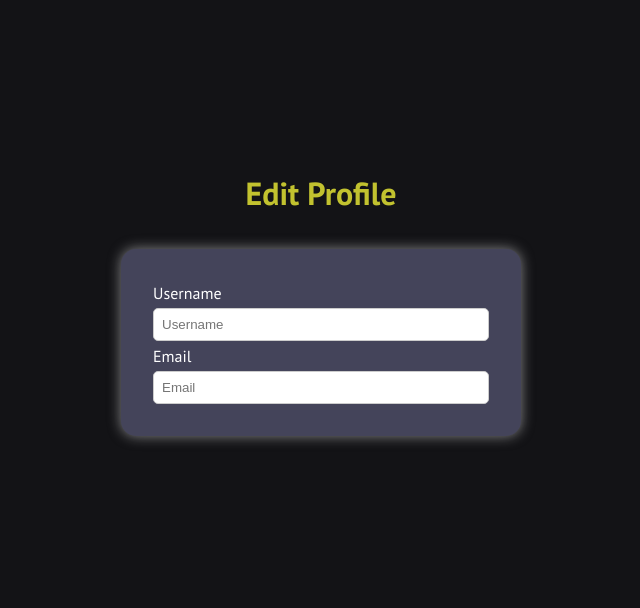
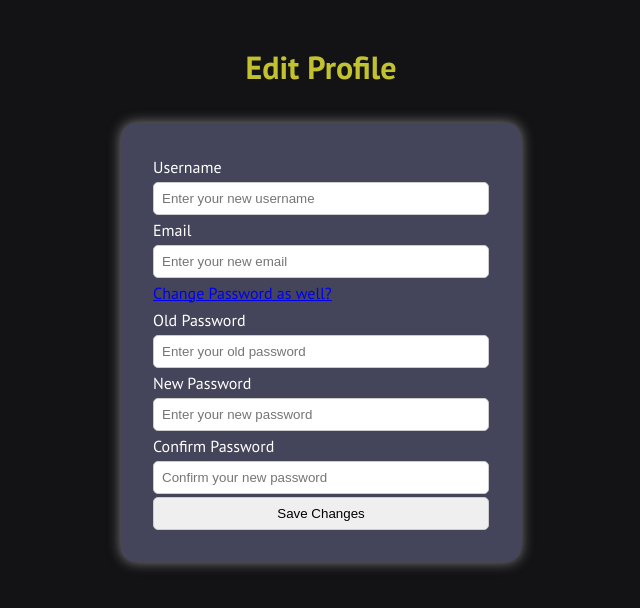
Before and after one commit to IvoGeorgievx/HistoryMuseum, a Flask app: page /edit_profile in a window 1280 px wide. Shown: the part 98-706 px from the top of the page, without its empty margins (319-959 px from the left). Run offline with Flask 3, Linux system fonts and the light colour scheme.

Commit message:
adding features

```diff
--- a/frontend/static/css/edit_profile/edit-profile.css
+++ b/frontend/static/css/edit_profile/edit-profile.css
@@ -0,0 +1,7 @@
+.password-container {
+    display: flex;
+    flex-direction: column;
+    justify-content: center;
+    gap: 3px;
+    background-color: #44445a;
+}
--- a/frontend/templates/edit_profile.html
+++ b/frontend/templates/edit_profile.html
@@ -4,11 +4,21 @@
     <div class="reg-container">
         <h1 class="auth-heading">Edit Profile</h1>
         <form class="reg-form">
-            <label for="username">Username</label>
-            <input type="text" id="username" name="username" placeholder="Username">
-            <label for="email">Email</label>
-            <input type="email" id="email" name="email" placeholder="Email">
-
+            <label for="new-username">Username</label>
+            <input type="text" id="new-username" name="new-username" placeholder="Enter your new username">
+            <label for="new-email">Email</label>
+            <input type="email" id="new-email" name="new-email" placeholder="Enter your new email">
+            <a href="#" class="change-password">Change Password as well?</a>
+            <div class="password-container">
+                <label for="old-password">Old Password</label>
+                <input type="password" id="old-password" name="old-password" placeholder="Enter your old password">
+                <label for="new-password">New Password</label>
+                <input type="password" id="new-password" name="new-password" placeholder="Enter your new password">
+                <label for="confirm-password">Confirm Password</label>
+                <input type="password" id="confirm-password" name="confirm-password"
+                       placeholder="Confirm your new password">
+            </div>
+            <input type="submit" value="Save Changes">
         </form>
     </div>
 
```
